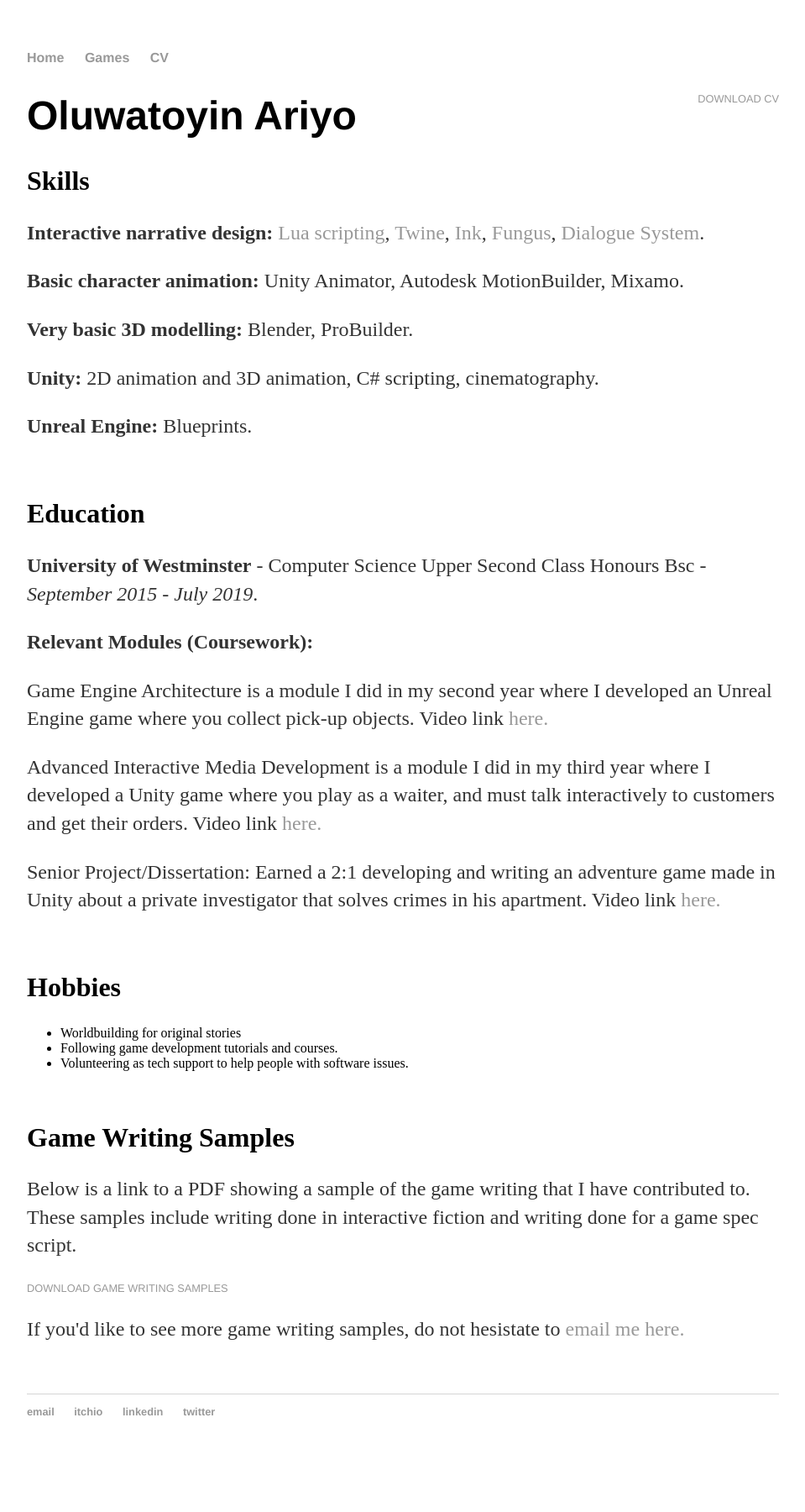
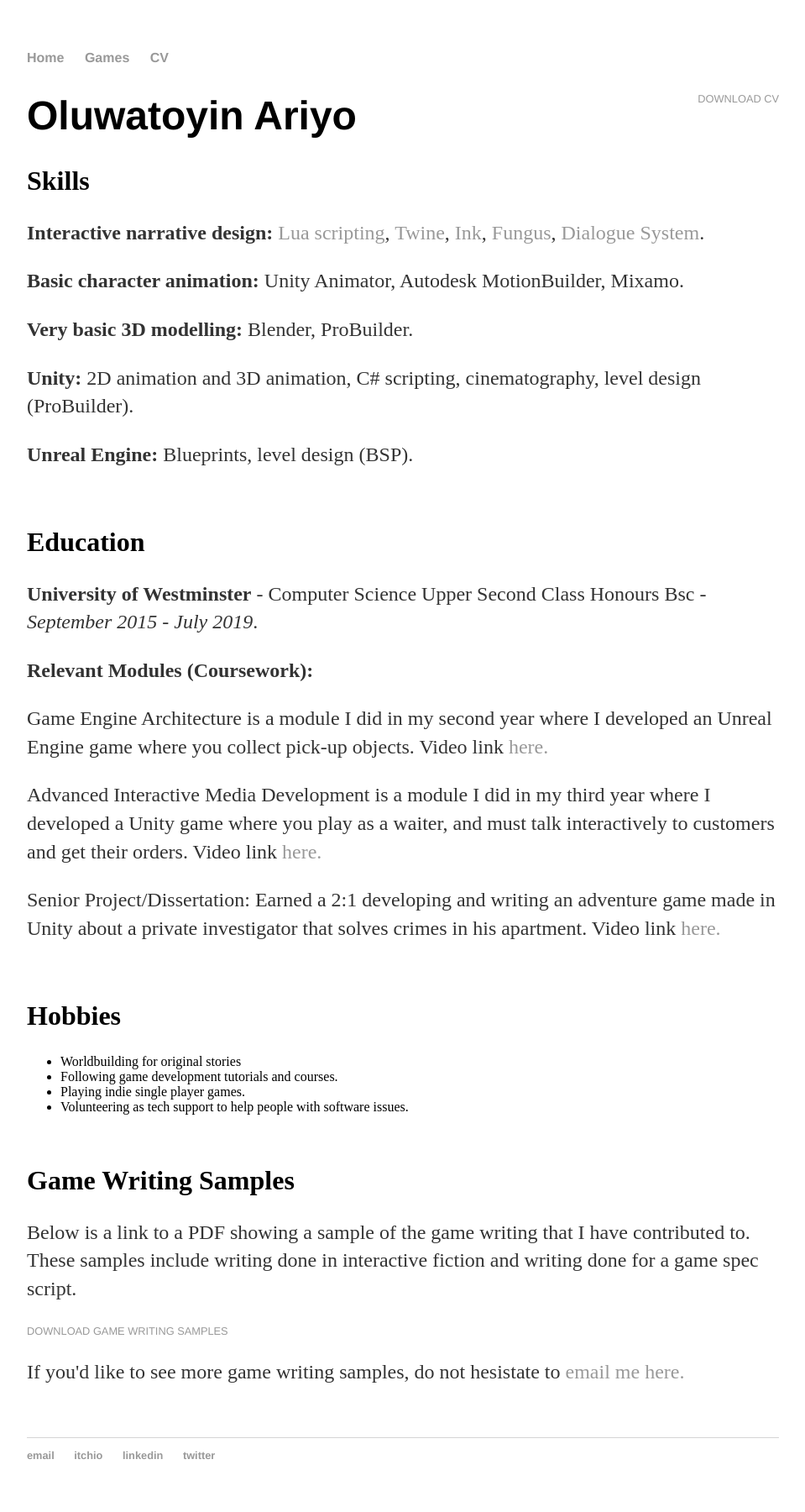
Before and after one commit to toyinariyo/toyinariyo.github.io, a Jekyll site: the page built from CV/index.html, in a window 1280 px wide. Shown: the whole page at 84% size, without its empty margins (160-1119 px from the left). Built offline with Jekyll 4.4.1, drawn with Linux system fonts in a browser that asks for light colours; before the commit the page ends 1748 px from its top, so only the background shows below that.

Commit message:
Adding level design to skills
Adding level design to Unity and Unreal Engine skills - ProBuilder and BSP respectively.

```diff
--- a/CV/index.html
+++ b/CV/index.html
@@ -13,8 +13,8 @@ title: Oluwatoyin Ariyo CV
     </p>
     <p><strong>Basic character animation:</strong> Unity Animator, Autodesk MotionBuilder, Mixamo.</p>
     <p><strong>Very basic 3D modelling:</strong> Blender, ProBuilder.</p>
-    <p><strong>Unity:</strong> 2D animation and 3D animation, C# scripting, cinematography.</p>
-    <p><strong>Unreal Engine:</strong> Blueprints.</p>
+    <p><strong>Unity:</strong> 2D animation and 3D animation, C# scripting, cinematography, level design (ProBuilder).</p>
+    <p><strong>Unreal Engine:</strong> Blueprints, level design (BSP).</p>
     <br>
     <h2>Education</h2>
     <p><strong>University of Westminster</strong> - Computer Science Upper Second Class Honours Bsc - <i>September 2015 - July 2019</i>.</p>
@@ -30,6 +30,7 @@ title: Oluwatoyin Ariyo CV
      <ul>
      <li>Worldbuilding for original stories</li>
      <li>Following game development tutorials and courses.</li>
+     <li>Playing indie single player games.</li>
      <li>Volunteering as tech support to help people with software issues.</li>
      </ul>
     <br>
```
